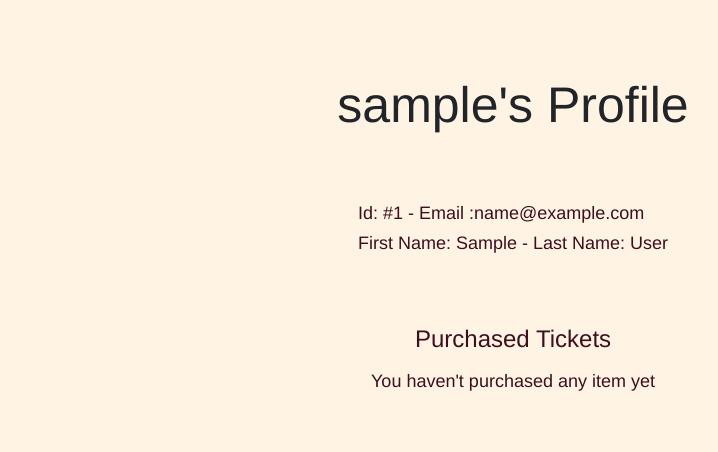
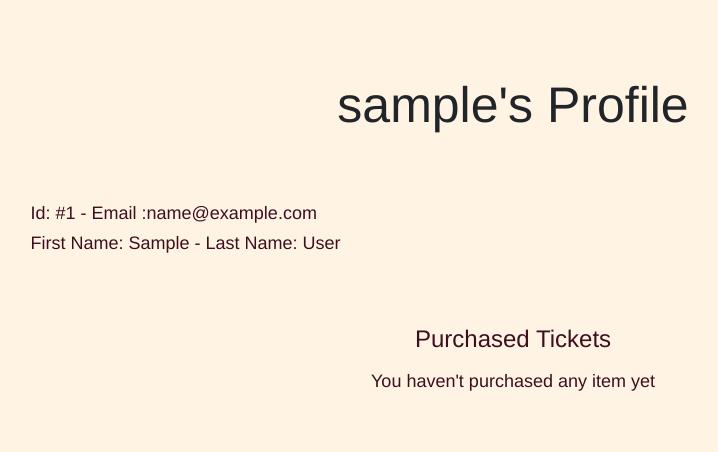
Before and after one commit to haichungcn/h-ticketbox, a Flask app: page /user/1 in a window 1280 px wide. Shown: the part 50-502 px from the top of the page, without its empty margins (127-845 px from the left). Run offline with Flask 2, Linux system fonts and the light colour scheme; the visitor is signed in with stand-in values (Sample User, id 1); data comes from the database, SQL or seed files in the repository; data that the repository does not hold is empty; some libraries are stand-ins or nearby versions.

Commit message:
changed more texts

```diff
--- a/src/templates/user/profile.html
+++ b/src/templates/user/profile.html
@@ -8,7 +8,7 @@
     <div class="container d-flex flex-column align-items-center mt-5 pt-5 mx-auto" id="mainForm">
         <div class="col-12 m-0 p-0  d-flex flex-column align-items-center ">
             <label id="centerFormLabel" form="centerForm" class="mt-5 text-center">{{current_user.username}}'s Profile</label>
-            <div class="row m-0 p-0">
+            <div class="row container-fluid m-0 p-0">
                 <div class="col-md-12 p-1 m-0">
                     <div class="md-form">
                         <h4>Id: #{{current_user.id}} - Email :{{current_user.email}}</h4>
@@ -22,7 +22,7 @@
             <h4>Order #{{order.id}}:</h4>
             {% if order.orderitems|length > 0 %}
             {% for item in order.orderitems %}
-            <div class="row m-0 p-0">
+            <div class="row container-fluid m-0 p-0">
                 <div class="col-md-5 p-1 m-0">
                     <div class="md-form">
                         <h4>{{loop.index}}. {{item.tickettype.name}}</h4>
@@ -31,10 +31,7 @@
                 </div>
 
                 <div class="col-md-4 p-1 m-0 inline-form">
-                    <h4><span>X</span>
-                        <input class="md-form-control rounded-right-0 amountInput ml-5" id="input{{item.id}}" required
-                            name="amount_{{loop.index}}" type="number" value="{{item.amount}}" min="0" max="" step="1"
-                            data-number-to-fixed="0" data-number-stepfactor="1" form="cartForm{{order.id}}" /></h4>
+                    <h4><span>X {{item.amount}}</span></h4>
                 </div>
                 <div class="col-md-3 p-1 m-0 d-flex justify-content-end">
                     <h4>{{item.tickettype.price*item.amount}} VND</h4>
@@ -42,7 +39,7 @@
                 <hr class="container-fluid m-0 p-0" />
             </div>
             {% endfor %}
-            <div class="row m-0 p-0 mb-5 d-flex justify-content-end">
+            <div class="row container-fluid m-0 p-0 mb-5 d-flex justify-content-end">
                 <h3>Total: <span class="ml-5 h3 lead">{{total}}</span> VND</h3>
             </div>
             <hr />
```
